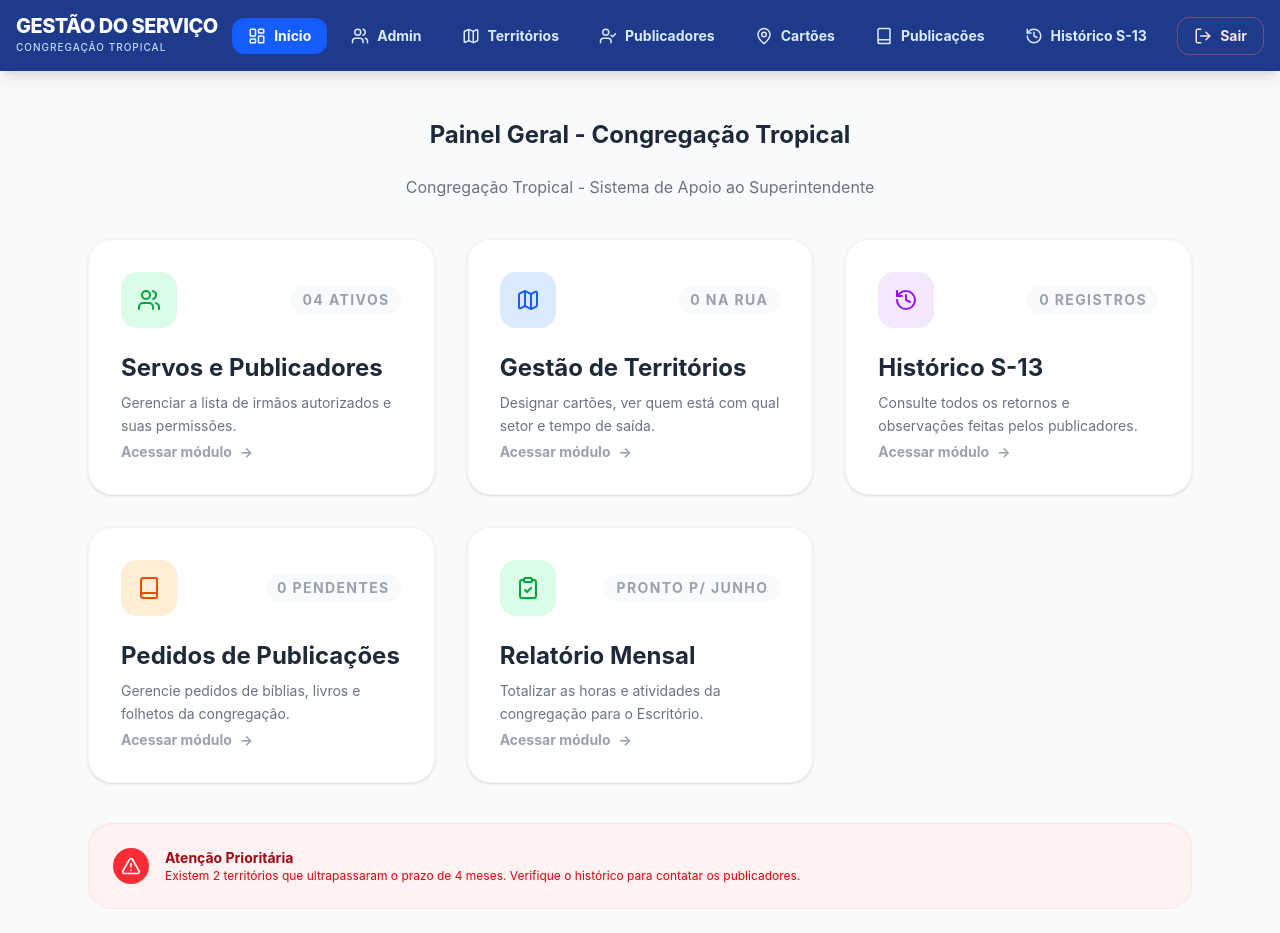
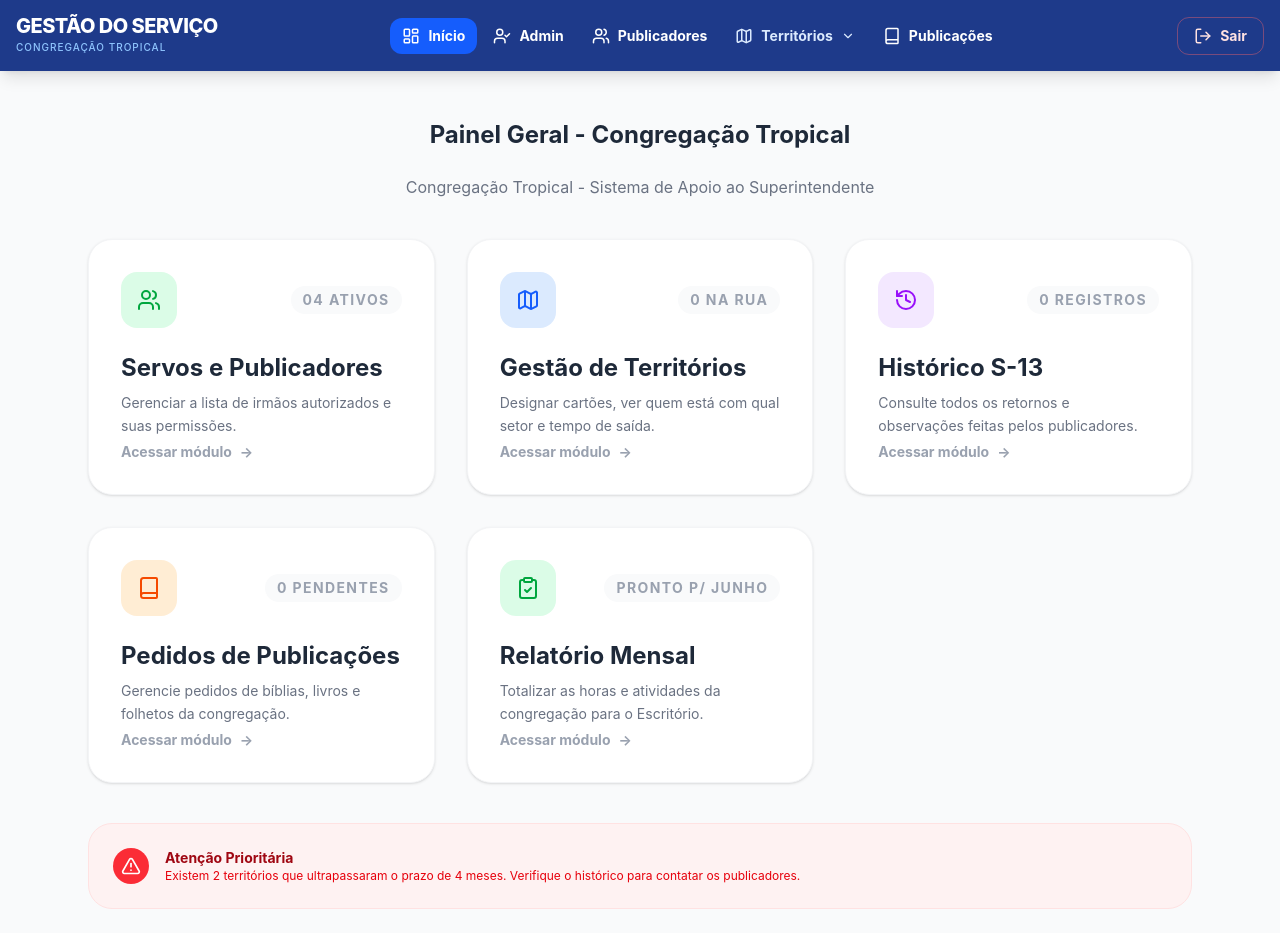
Before and after one commit to fisiofaz/SuperitendenteDeServico-Gestao, a React (Vite) app in the folder frontend/: page / in a window 1280 px wide. Both pictures are taken after typing "name@example.com", "Sample123" into the empty fields and a click on the button "Entrar no Sistema". Built offline with nearby package versions, Linux system fonts and the light colour scheme.

Commit message:
ui: implementado menu dropdown para o ciclo de territórios na navbar

```diff
--- a/frontend/src/components/Navbar.jsx
+++ b/frontend/src/components/Navbar.jsx
@@ -1,52 +1,111 @@
-import { Map, Book, Users, History, LayoutDashboard, LogOut, UserCheck, MapPin } from 'lucide-react';
+import { useState } from 'react';
+import { Map, Book, Users, History, LayoutDashboard, LogOut, UserCheck, MapPin, ChevronDown } from 'lucide-react';
 
 export function Navbar({ telaAtiva, setTela, aoSair }) {
-  const itensMenu = [
-    { id: 'dashboard', label: 'Início', icon: <LayoutDashboard size={18} /> },
-    { id: 'admin', label: 'Admin', icon: <Users size={18} /> },
-    { id: 'territorios', label: 'Territórios', icon: <Map size={18} /> },
-    { id: 'publicadores', label: 'Publicadores', icon: <UserCheck size={18} /> },
-    { id: 'cadastro_territorio', label: 'Cartões', icon: <MapPin size={18} /> },
-    { id: 'pedidos', label: 'Publicações', icon: <Book size={18} /> },
-    { id: 'historico', label: 'Histórico S-13', icon: <History size={18} /> },
-  ];
+  const [menuTerritorioAberto, setMenuTerritorioAberto] = useState(false);
+  const navegarPara = (id) => {
+    setTela(id);
+    setMenuTerritorioAberto(false);
+  };
 
   return (
-    <nav className="bg-[#1e3a8a] text-white p-4 shadow-lg mb-6">
+    <nav className="bg-[#1e3a8a] text-white p-4 shadow-lg relative z-50">
       <div className="max-w-7xl mx-auto flex items-center justify-between">
 
         {/* Identidade Visual */}
-        <div className="flex flex-col cursor-pointer" onClick={() => setTela('dashboard')}>
+        <div className="flex flex-col cursor-pointer" onClick={() => navegarPara('dashboard')}>
           <h1 className="text-xl font-extrabold tracking-tight leading-none uppercase">
             Gestão do Serviço
           </h1>
-          <span className="text-[10px] text-blue-200 font-medium tracking-widest uppercase mt-1">
+          <span className="text-[10px] text-blue-300 font-medium tracking-widest uppercase mt-1">
             Congregação Tropical
           </span>
         </div>
 
-        {/* Links de Navegação Centralizados */}
-        <div className="hidden md:flex items-center gap-2">
-          {itensMenu.map((item) => (
+        {/* Navegação Principal */}
+        <div className="hidden lg:flex items-center gap-1">
+          <button
+            onClick={() => navegarPara('dashboard')}
+            className={`flex items-center gap-2 px-3 py-2 rounded-xl text-sm font-bold transition-all ${
+              telaAtiva === 'dashboard' ? 'bg-blue-600' : 'hover:bg-white/10'
+            }`}
+          >
+            <LayoutDashboard size={18} /> Início
+          </button>
+
+          <button
+            onClick={() => navegarPara('admin')}
+            className={`flex items-center gap-2 px-3 py-2 rounded-xl text-sm font-bold transition-all ${
+              telaAtiva === 'admin' ? 'bg-blue-600' : 'hover:bg-white/10'
+            }`}
+          >
+            <UserCheck size={18} /> Admin
+          </button>
+
+          <button
+            onClick={() => navegarPara('publicadores')}
+            className={`flex items-center gap-2 px-3 py-2 rounded-xl text-sm font-bold transition-all ${
+              telaAtiva === 'publicadores' ? 'bg-blue-600' : 'hover:bg-white/10'
+            }`}
+          >
+            <Users size={18} /> Publicadores
+          </button>
+
+          {/* MENU CASCATA: TERRITÓRIOS */}
+          <div className="relative">
             <button
-              key={item.id}
-              onClick={() => setTela(item.id)}
-              className={`flex items-center gap-2 px-4 py-2 rounded-xl text-sm font-bold transition-all ${
-                telaAtiva === item.id
-                  ? 'bg-blue-600 shadow-inner text-white'
+              onClick={() => setMenuTerritorioAberto(!menuTerritorioAberto)}
+              className={`flex items-center gap-2 px-3 py-2 rounded-xl text-sm font-bold transition-all ${
+                ['territorios', 'cadastro_territorio', 'historico'].includes(telaAtiva)
+                  ? 'bg-blue-700 text-white'
                   : 'text-blue-100 hover:bg-white/10'
               }`}
             >
-              {item.icon}
-              {item.label}
+              <Map size={18} />
+              Territórios
+              <ChevronDown size={14} className={`transition-transform ${menuTerritorioAberto ? 'rotate-180' : ''}`} />
             </button>
-          ))}
+
+            {/* Submenu (Cascata) */}
+            {menuTerritorioAberto && (
+              <div className="absolute top-full left-0 mt-2 w-48 bg-white rounded-2xl shadow-xl border border-gray-100 py-2 text-gray-800">
+                <button
+                  onClick={() => navegarPara('territorios')}
+                  className="flex items-center gap-3 w-full px-4 py-2.5 text-sm font-semibold hover:bg-blue-50 transition-colors"
+                >
+                  <Map size={16} className="text-blue-600" /> Designação
+                </button>
+                <button
+                  onClick={() => navegarPara('cadastro_territorio')}
+                  className="flex items-center gap-3 w-full px-4 py-2.5 text-sm font-semibold hover:bg-blue-50 transition-colors"
+                >
+                  <MapPin size={16} className="text-blue-600" /> Cadastrar Cartões
+                </button>
+                <div className="border-t border-gray-100 my-1"></div>
+                <button
+                  onClick={() => navegarPara('historico')}
+                  className="flex items-center gap-3 w-full px-4 py-2.5 text-sm font-semibold hover:bg-blue-50 transition-colors"
+                >
+                  <History size={16} className="text-blue-600" /> Histórico S-13
+                </button>
+              </div>
+            )}
+          </div>
+
+          <button
+            onClick={() => navegarPara('publicacoes')}
+            className={`flex items-center gap-2 px-3 py-2 rounded-xl text-sm font-bold transition-all ${
+              telaAtiva === 'publicacoes' ? 'bg-blue-600' : 'hover:bg-white/10'
+            }`}
+          >
+            <Book size={18} /> Publicações
+          </button>
         </div>
 
-        {/* Botão Sair Estilizado */}
+        {/* Botão Sair */}
         <button
+          onClick={aoSair}
           className="flex items-center gap-2 px-4 py-2 border border-red-400/40 text-red-100 rounded-xl text-sm font-bold hover:bg-red-500 hover:text-white transition-all group"
-          onClick={aoSair}
         >
           <LogOut size={18} className="group-hover:translate-x-1 transition-transform" />
           Sair
```
